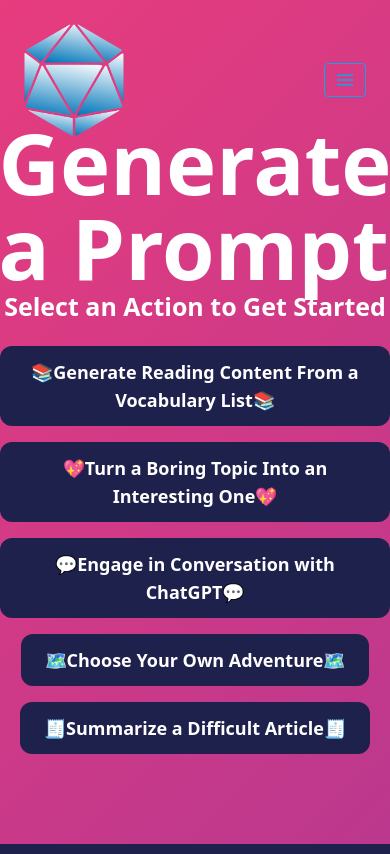
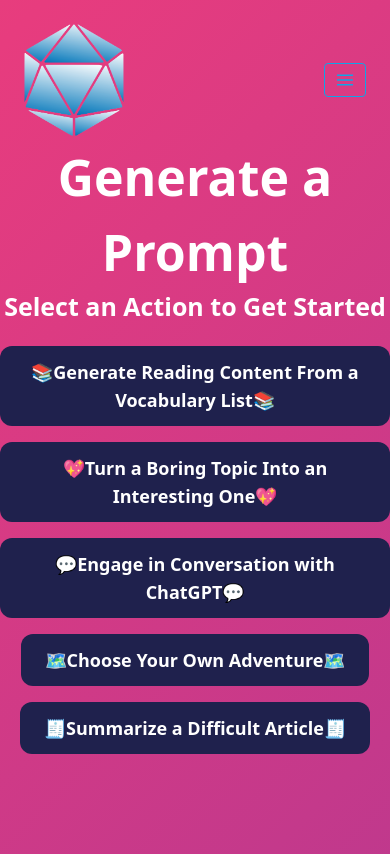
Before and after one commit to llcit/gpt-guidebook, a Django app: page /generator/ in a window 390 px wide. Run offline with Django 4.2, Linux system fonts and the light colour scheme; style sheets or scripts are compiled from the project's sources.

Commit message:
Mobile Support for Prompt Generator and Dark Mode for Prompt Browser

```diff
--- a/guidebook/guidebook/settings.py
+++ b/guidebook/guidebook/settings.py
@@ -26,7 +26,7 @@ SECRET_KEY = "django-insecure-#h9m5v*%ve82fjjwx5mir*)$&qb4i7yi8s#&mo*s2+n62x88@2
 # SECURITY WARNING: don't run with debug turned on in production!
 DEBUG = True
 
-ALLOWED_HOSTS = ["168.105.86.91", "127.0.0.1", "168.105.76.181"]
+ALLOWED_HOSTS = []
 
 INTERNAL_IPS = [
     "127.0.0.1",
--- a/guidebook/prompt/templates/prompt/about-null.html
+++ b/guidebook/prompt/templates/prompt/about-null.html
@@ -20,7 +20,7 @@ This project was developed as part of a 2023 Summer internship supported by The
 </p><br>
 <div class="flex flex-row">Lead Developer: Ashley Nichols; Supervising Faculty: Richard Medina</div>
 <div class="flex flex-row justify-center mt-4">
-<img class="" style="width:25%;" src="/static/tech-center_logo_web.png">
+<img class="bg-white" style="width:25%;" src="/static/tech-center_logo_web.png">
 </div>
 <p class="text-sm mt-4">
 This project was fully or partially funded under a grant from the Institute of International Education (IIE), acting as the administrative agent of the Defense Language and National Security Education Office (DLNSEO) for The Language Flagship. One should not assume endorsement by the Federal Government. Project P.I.: Dr. Julio C. Rodriguez (juliocr@hawaii.edu) Project Lead: Dr. Richard Medina.
--- a/guidebook/prompt/templates/prompt/about.html
+++ b/guidebook/prompt/templates/prompt/about.html
@@ -9,7 +9,7 @@
 {%endblock%}
 
 {%block footer%}
-    <footer class="bg-white rounded-lg shadow m-4 dark:bg-gray-800">
+    <footer class="rounded-lg shadow m-4 dark:bg-gray-800">
       <div class="w-full mx-auto max-w-screen-xl p-4 md:flex md:items-center md:justify-between">
         <span class="text-sm text-gray-500 sm:text-center dark:text-gray-400">© 2023 The Language Flagship Technology Innovation Center. All Rights Reserved.
       </span>
--- a/guidebook/prompt/templates/prompt/base.html
+++ b/guidebook/prompt/templates/prompt/base.html
@@ -78,17 +78,73 @@
             justify-content: center;
           }
 
-
-
           .pagination-container {
             margin-top:-175px;
             position:relative;
           }
+
+          /*======GENERATOR QUERIES======*/
+
+          .generateAPrompt {
+            font-size:85px;
+            margin-top:-40px;
+            display: flex;
+            justify-content: center;
+            font-size: 6rem;
+            align-items: center;
+            font-weight: 600;
+            color: #ffffff;
+          }
+
+          .selectALanguage {
+            color: #ffffff;
+            display: flex;
+            justify-content:center;
+            align-items:center;
+            font-weight:600;
+            font-size:70px;
+            margin-top:-90px;
+          }
+
+          .generatorLeftColumn {
+
+          }
+
+          .generatorGrid {
+            display: grid;
+            grid-template-columns: 30rem 50rem;
+            border-width:1px;
+            margin-bottom:40px;
+          }
+
         }
 
 
       /*===============START PHONE MEDIA QUERY===============*/
       @media (max-width:768px) {
+
+        .selectALanguage {
+          color: #ffffff;
+          display:flex;
+          justify-content: center;
+          font-size:50px;
+        }
+
+        .generateAPrompt {
+          display:flex;
+          justify-content: center;
+          font-weight: 600;
+          font-size:50px;
+          margin-top:-20px;
+        }
+
+        .page-3 {
+          flex-direction:column;
+        }
+
+
+
+
         .promptLevelSection {
           margin-top:10px;
         }
--- a/guidebook/prompt/templates/prompt/generator.html
+++ b/guidebook/prompt/templates/prompt/generator.html
@@ -4,9 +4,9 @@
 
 {%block generator%}
 
-    <div class="page-1">
-        <div class="text-white text-8xl flex justify-center items-center font-semibold" style="font-size:85px; margin-top:-40px;">Generate a Prompt</div>
-        <div class="text-white text-2xl flex justify-center items-center font-semibold" style="font-size:25px;">Select an Action to Get Started</div>
+    <div class="page-1" style="margin-bottom:100px">
+        <div class="generateAPrompt"><center>Generate a Prompt</center></div>
+        <div class="text-white text-2xl flex justify-center items-center font-semibold selectAnAction" style="font-size:25px;">Select an Action to Get Started</div>
         <div class="flex flex-col justify-center items-center mt-6" style="row-gap:1rem;">
             <button id="contentButton" value="content" class="px-6 py-3 text-lg font-semibold text-white rounded-xl generatorButtons">📚Generate Reading Content From a Vocabulary List📚</button>
             <button id="personalButton" value="personal" class="px-6 py-3 text-lg font-semibold text-white rounded-xl generatorButtons">💖Turn a Boring Topic Into an Interesting One💖</button>
@@ -16,9 +16,9 @@
         </div>
     </div>
 
-    <div class="page-2 hidden">
+    <div class="page-2 hidden" style="margin-bottom:40px">
         <div><button id="languageBackButton" class="px-6 py-3 text-lg font-semibold text-white rounded-xl generatorButtons ml-10">Back</button></div>
-        <div class="text-white flex justify-center items-center font-semibold" style="font-size:70px; margin-top:-90px;">Select a Language</div>
+        <div class="selectALanguage"><center>Select a Language</center></div>
         <div class="flex flex-col justify-center items-center" style="row-gap: 1rem; margin-top: 30px;">
             <button id="chineseButton" class="px-6 py-3 text-lg font-semibold text-white rounded-xl generatorButtons">Chinese</button>
             <button id="koreanButton" class="px-6 py-3 text-lg font-semibold text-white rounded-xl generatorButtons">Korean</button>
@@ -29,9 +29,9 @@
         </div>
     </div>
 
-    <div class="page-3 hidden flex justify-center" style="margin-top:-10px">
-        <div><button id="promptBackButton" class="px-6 py-3 text-lg font-semibold text-white rounded-xl generatorButtons" style="margin-right:72px; margin-top:10px">Back</button></div>
-        <div class="grid grid-cols-2 border mb-10" style="grid-template-columns: 30rem 50rem;">
+    <div class="page-3 hidden flex justify-center" style="margin-top:-10px; margin-bottom:100px">
+        <div><button id="promptBackButton" class="px-6 py-3 text-lg font-semibold text-white rounded-xl generatorButtons" style="margin-right:72px; margin-top:10px; margin-bottom:10px">Back</button></div>
+        <div class="generatorGrid">
             <div class="col-span-1 flex justify-center border">
                 <div class="flex flex-col justify-center">
                     <div class="text-3xl flex justify-center">Input Prompt Parameters</div>
@@ -44,7 +44,7 @@
                             <div class="mt-4 gap-x-4 flex justify-center">
                                 <input style="width:300px; color:black" id="input1" type="text" class="py-2 pl-2 pr-2 border border-gray-300 rounded-md focus:outline-none focus:ring-2 focus:ring-blue-500 focus:border-transparent">
                             </div>
-                            <div id="input1Buttons" class="flex justify-center mt-4">
+                            <div id="input1Buttons" class="flex justify-center m-4">
                                 <button id="input1button1" class="px-4 py-3 mr-2 text-lg font-semibold text-white rounded-xl generatorButtons"></button>
                                 <button id="input1button2" class="px-4 py-3 mr-2 text-lg font-semibold text-white rounded-xl generatorButtons"></button>
                                 <button id="input1button3" class="px-4 py-3 text-lg font-semibold text-white rounded-xl generatorButtons"></button>
@@ -58,7 +58,7 @@
                             <div class="mt-4 gap-x-4 flex justify-center">
                                 <input style="width:300px; color:black" id="input2" type="text" class="py-2 pl-2 pr-2 border border-gray-300 rounded-md focus:outline-none focus:ring-2 focus:ring-blue-500 focus:border-transparent">
                             </div>
-                            <div id="input2Buttons" class="flex justify-center mt-4">
+                            <div id="input2Buttons" class="flex justify-center m-4">
                                 <button id="input2button1" class="px-4 py-3 mr-2 text-lg font-semibold text-white rounded-xl generatorButtons"></button>
                                 <button id="input2button2" class="px-4 py-3 mr-2 text-lg font-semibold text-white rounded-xl generatorButtons"></button>
                                 <button id="input2button3" class="px-4 py-3 text-lg font-semibold text-white rounded-xl generatorButtons"></button>
@@ -73,7 +73,7 @@
                             <div class="mt-4 gap-x-4 flex justify-center">
                                 <input style="width:300px; color:black" id="input3" type="text" class="py-2 pl-2 pr-2 border border-gray-300 rounded-md focus:outline-none focus:ring-2 focus:ring-blue-500 focus:border-transparent">
                             </div>
-                            <div id="input3Buttons" class="flex justify-center mt-4">
+                            <div id="input3Buttons" class="flex justify-center m-4">
                                 <button id="input3button1" class="px-4 py-3 mr-2 text-lg font-semibold text-white rounded-xl generatorButtons"></button>
                                 <button id="input3button2" class="px-4 py-3 mr-2 text-lg font-semibold text-white rounded-xl generatorButtons"></button>
                                 <button id="input3button3" class="px-4 py-3 text-lg font-semibold text-white rounded-xl generatorButtons"></button>
@@ -194,6 +194,7 @@
 
         $('#copyButton').on('click', function() {
             spanBackgroundFunction();
+
             var tempTextarea = $('<textarea>');
 
             var promptText = $('#promptSpanDiv').text();
@@ -209,8 +210,6 @@
             setTimeout(function () {
                 $('#copied').addClass('hidden');
             }, 1000);
-
-
 
         });
 
```
Also changed, not shown: guidebook/prompt/templates/prompt/detail.html (+7 -3 lines), guidebook/section/templates/section/detail.html (+0 -17 lines).
